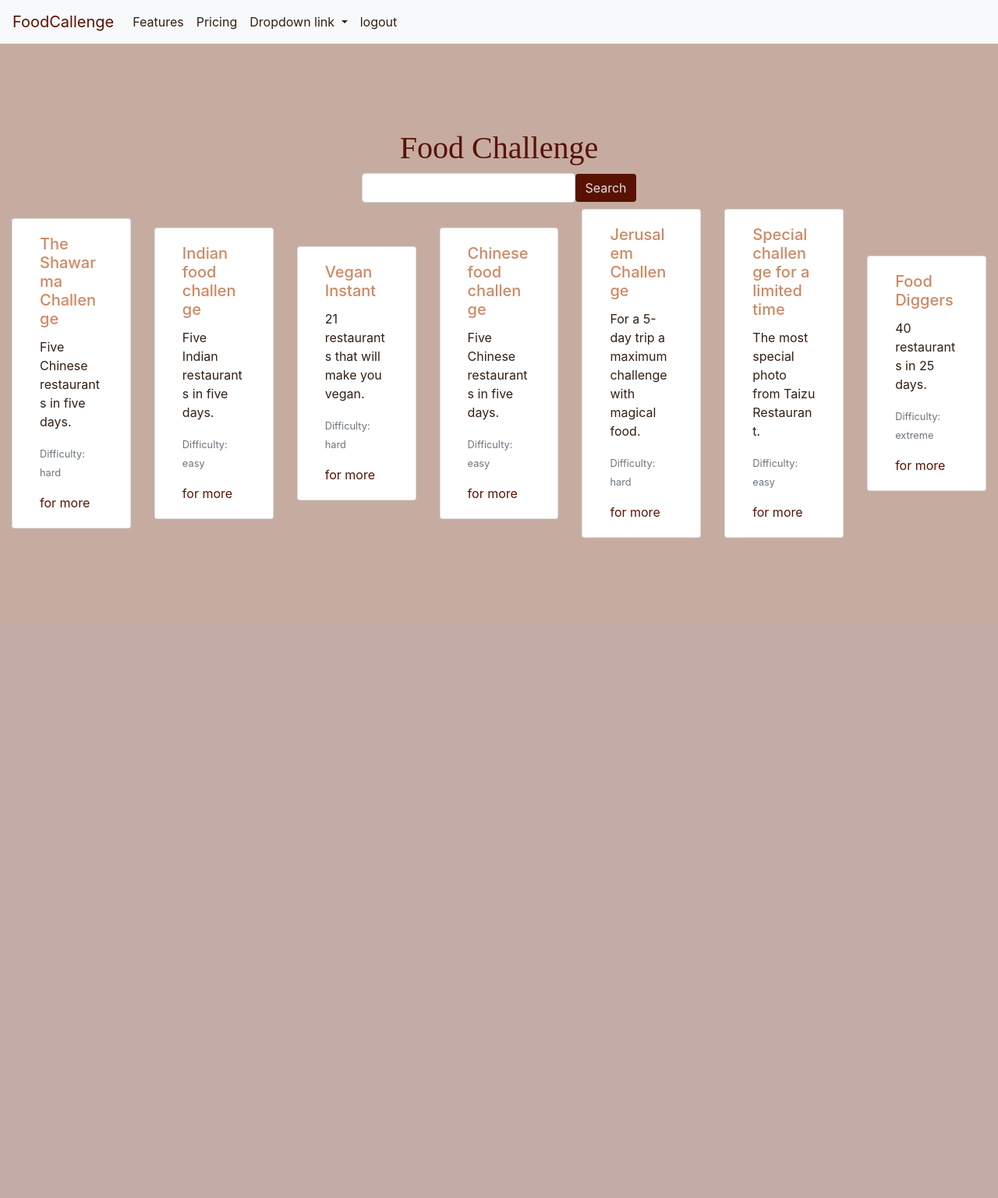
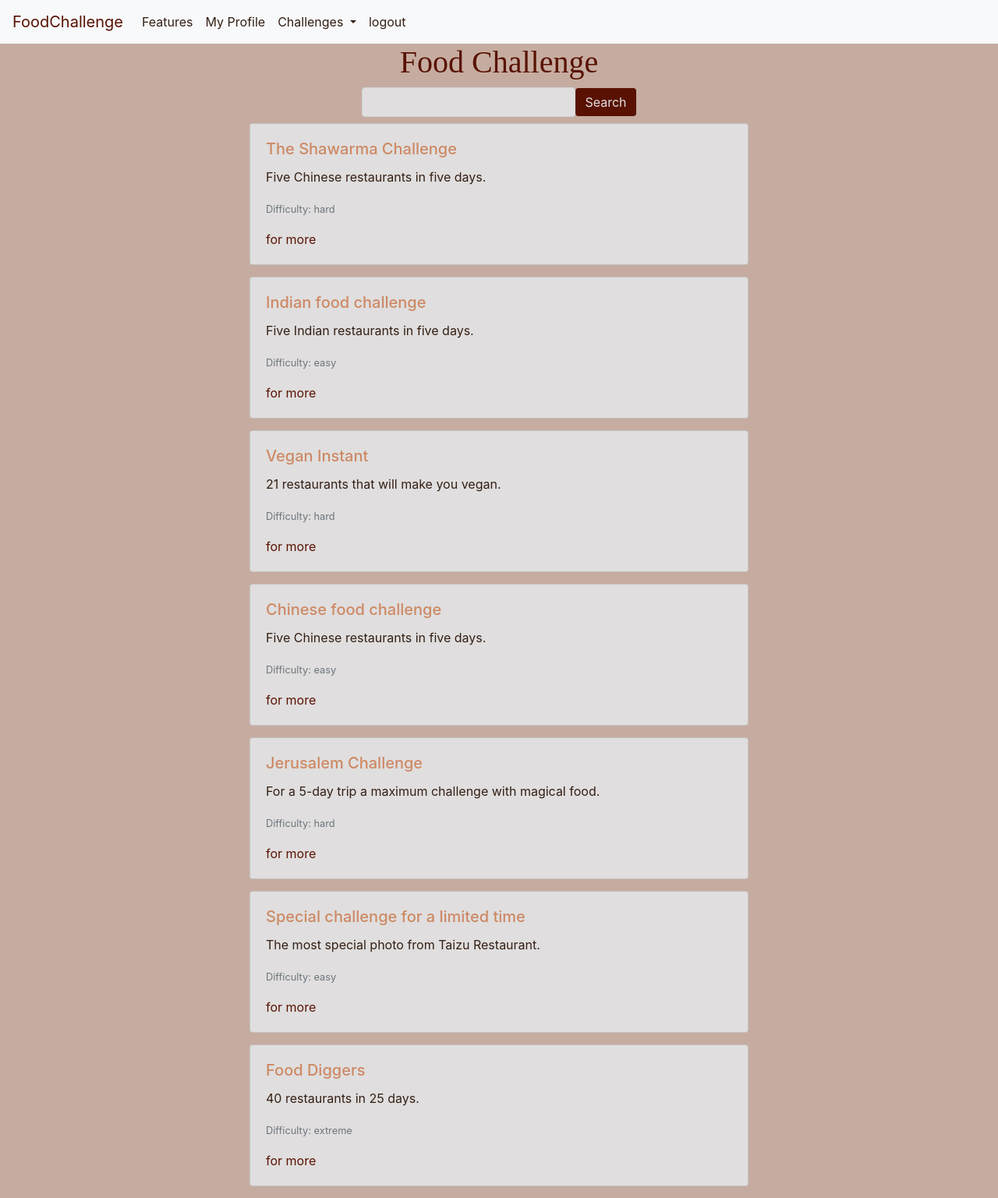
Before and after one commit to shansain/Food-Challenge, a Django app: page / in a window 1280 px wide. Shown: the whole page at 78% size. Before the commit the page ends 690 px from the top, so only its background shows below. Run offline with Django 3.2, Linux system fonts and the light colour scheme; a user stored in the database is signed in; data comes from the database, SQL or seed files in the repository; both versions use the stored data as it was after the commit; some libraries are stand-ins or nearby versions.

Commit message:
fixing a few errors

```diff
--- a/core/static/css/style.css
+++ b/core/static/css/style.css
@@ -29,7 +29,9 @@ body, html {
     color: #591202;
 
 }
-
+.form-control{
+    background:#e0dede ;
+}
 
 .btn-home {
     margin-bottom: 0.5rem;
@@ -49,8 +51,7 @@ body, html {
     margin-left: 0;
 }
 
-.col-6 {
-    border: #331f14 solid 1px;
+.card {
     padding: 0;
     background: #e0dede;
 }
@@ -70,7 +71,9 @@ body, html {
 .description {
     width: 50vw;
 }
-
+.card:hover{
+    box-shadow: 5px 5px #cd8965;
+}
 
 @media only screen and (min-width: 576px) {
     .card-deck {
@@ -78,13 +81,17 @@ body, html {
         justify-content: center;
         align-items: center;
         flex-direction: column;
+        width: 100vw;
     }
+    .card-deck .card{
+    margin-bottom: 15px;
 }
-@media only screen and (min-width: 768px) {
-    .card-deck {
-        display: flex;
-        justify-content: center;
-        align-items: center;
-        flex-direction: row;
-    }
 }
+/*@media only screen and (min-width: 768px) {*/
+/*    .card-deck {*/
+/*        display: flex;*/
+/*        justify-content: center;*/
+/*        align-items: center;*/
+/*        flex-direction: row;*/
+/*    }*/
+/*}*/
--- a/core/templates/core/base.html
+++ b/core/templates/core/base.html
@@ -11,7 +11,7 @@
 </head>
 <body>
 <nav class="navbar navbar-expand-lg navbar-light bg-light">
-    <a class="navbar-brand" href="#">FoodCallenge</a>
+    <a class="navbar-brand" href="{% url 'home' %}">FoodChallenge</a>
     <button class="navbar-toggler" type="button" data-toggle="collapse" data-target="#navbarNavDropdown"
             aria-controls="navbarNavDropdown" aria-expanded="false" aria-label="Toggle navigation">
         <span class="navbar-toggler-icon"></span>
@@ -21,24 +21,31 @@
             <li class="nav-item">
                 <a class="nav-link" href="#">Features</a>
             </li>
+            {% if user.is_authenticated %}
             <li class="nav-item">
-                <a class="nav-link" href="#">Pricing</a>
+                <a class="nav-link" href="{% url 'profile' user %}">My Profile</a>
             </li>
+            {% endif %}
             <li class="nav-item dropdown">
                 <a class="nav-link dropdown-toggle" href="#" id="navbarDropdownMenuLink" role="button"
                    data-toggle="dropdown" aria-haspopup="true" aria-expanded="false">
-                    Dropdown link
+                    Challenges
                 </a>
                 <div class="dropdown-menu" aria-labelledby="navbarDropdownMenuLink">
-                    <a class="dropdown-item" href="#">Action</a>
-                    <a class="dropdown-item" href="#">Another action</a>
-                    <a class="dropdown-item" href="#">Something else here</a>
+                    {% for challenge in challenge_list %}
+                    <a class="dropdown-item" href="{% url 'select' forloop.counter %}">{{ challenge }}</a>
+                    {% endfor %}
                 </div>
             </li>
             {% if user.is_authenticated %}
-             <li class="nav-item logout">
-                <a class="nav-link" href="{% url 'logout' %}">logout</a>
-            </li>
+                <li class="nav-item logout">
+                    <a class="nav-link" href="{% url 'logout' %}">logout</a>
+                </li>
+            {% endif %}
+            {% if not user.is_authenticated %}
+                <li class="nav-item login">
+                    <a class="nav-link" href="{% url 'login' %}">login</a>
+                </li>
             {% endif %}
         </ul>
     </div>
--- a/core/templates/core/fixed_profile.html
+++ b/core/templates/core/fixed_profile.html
@@ -1,8 +1,9 @@
 {% extends 'core/base.html' %}
 {% block content %}
 <div class="containers">
+
     <h5>user name</h5>
-    <p>currently attending in (number) challenges</p>
+    <p>currently attending in {{ client }} challenges</p>
     <p>information on the challenges </p>
 </div>
 {% endblock %}
--- a/core/views.py
+++ b/core/views.py
@@ -24,17 +24,12 @@ def home(request):
 
 
 # @login_required
-def search(request):
+def search(request, challenge_id):
     q = request.GET.get('q')
     c = Challenge.objects.filter(Q(name__icontains=q) | Q(summary__icontains=q) | Q(description__icontains=q))
-    context = {'object_list': c}
-    return render(request, 'core/search.html', context)
-
-
-# @login_required
-def select(request, challenge_id):
-    c = Challenge.objects.get(id=challenge_id)
-    in_challenge = UserInChallenge.objects.filter(
+    in_challenge = False
+    if request.user.is_authenticated:
+        in_challenge = UserInChallenge.objects.filter(
             client=request.user.client,
             challenge_id=challenge_id
         ).exists()
@@ -44,8 +39,38 @@ def select(request, challenge_id):
             challenge_id=challenge_id
         )
         in_challenge = True
-    context = {'object': c, 'in_challenge': in_challenge}
+    context = {'object_list': c, 'in_challenge': in_challenge}
+    return render(request, 'core/search.html', context)
+
+
+# @login_required
+def select(request, challenge_id):
+    c = Challenge.objects.get(id=challenge_id)
+    in_challenge = False
+    if request.user.is_authenticated:
+        in_challenge = UserInChallenge.objects.filter(
+            client=request.user.client,
+            challenge_id=challenge_id
+        ).exists()
+    if request.method == 'POST':
+        UserInChallenge.objects.create(
+            client=request.user.client,
+            challenge_id=challenge_id
+        )
+        in_challenge = True
+    challenge_list = [
+        "Chinese food challenge",
+        "Vegan Instant",
+        "Food Diggers",
+        "Indian food challenge",
+        "Special challenge for a limited time",
+        "Jerusalem Challenge",
+        "The Shawarma Challenge",
+    ]
+    context = {'object': c, 'in_challenge': in_challenge, 'challenge_list': challenge_list}
     return render(request, 'core/challenge_page.html', context)
+
+
 
 
 class NoneLoginPermitted(AccessMixin):
@@ -58,7 +83,7 @@ class NoneLoginPermitted(AccessMixin):
 class SignUpClientView(NoneLoginPermitted, FormView):
     template_name = 'registration/signup_client.html'
     form_class = SignUpClientForm
-    success_url = reverse_lazy('core:search')
+    success_url = reverse_lazy('home')
 
     def form_valid(self, form):
         data = form.cleaned_data
@@ -78,7 +103,7 @@ class SignUpClientView(NoneLoginPermitted, FormView):
 class SignUpBusinessView(FormView):
     template_name = 'registration/signup_business.html'
     form_class = SignUpBusinessForm
-    success_url = reverse_lazy('core:search')
+    success_url = reverse_lazy('home')
 
     def form_valid(self, form):
         data = form.cleaned_data
@@ -89,26 +114,22 @@ class SignUpBusinessView(FormView):
         )
         user.set_password(data['password'])
         user.save()
-        # treatments_qs = TreatmentType.objects.filter(name__contains=data['treatments'])
-        print(data['treatments'])
         business = Business.objects.create(
             user=user,
-            phone=data['phone'],
+
             location=data['location'],
             description=data['description'],
             start_hour=data['start_hour'],
             end_hour=data['end_hour']
         )
-        business.treatments.set(data['treatments']),
         business.days.set(data['days']),
         business.save()
         login(self.request, user)
         return super(SignUpBusinessView, self).form_valid(form)
 
 
-
-
-
+def profile(request, client):
+    return render(request, 'core/fixed_profile.html', {'client': client})
 
 
 def admin_page(request):
--- a/foodchallenge/urls.py
+++ b/foodchallenge/urls.py
@@ -2,6 +2,7 @@ from core import views
 from django.contrib import admin
 from django.urls import path, include
 from core.views import SignUpClientView, SignUpBusinessView
+
 
 urlpatterns = [
     path('', views.home, name='home'),
@@ -10,5 +11,6 @@ urlpatterns = [
     path('admin/', admin.site.urls),
     path('business-signUp/', SignUpBusinessView.as_view(), name="business_create"),
     path('client-signUp/', SignUpClientView.as_view(), name="client_create"),
+    path('profile/<str:client>', views.profile, name="profile"),
     path('accounts/', include("django.contrib.auth.urls")),
 ]
```
Also changed, not shown: core/templates/core/challenge_page.html (+3 -5 lines), core/templates/core/search.html (+19 -6 lines), db.sqlite3.
